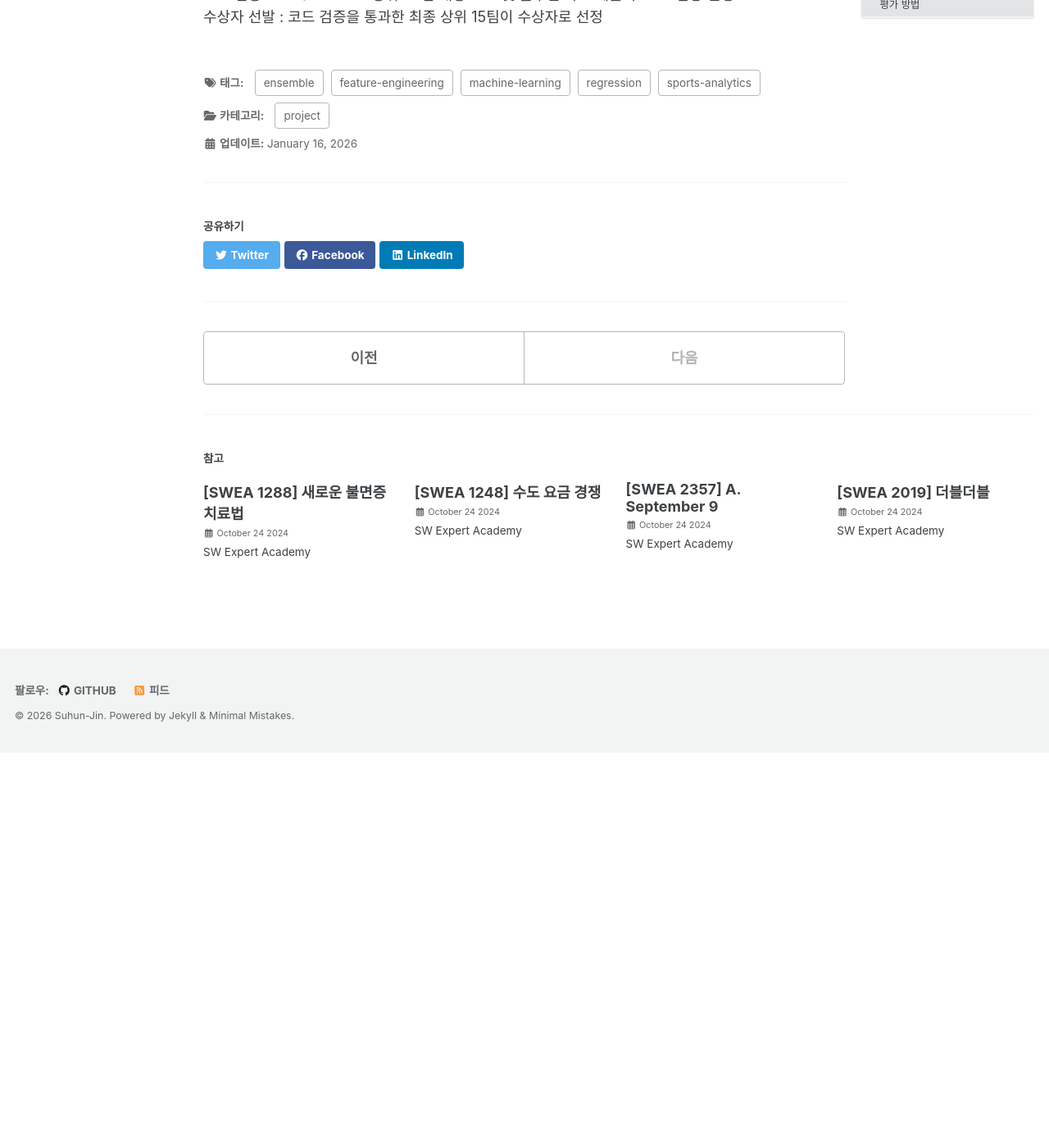
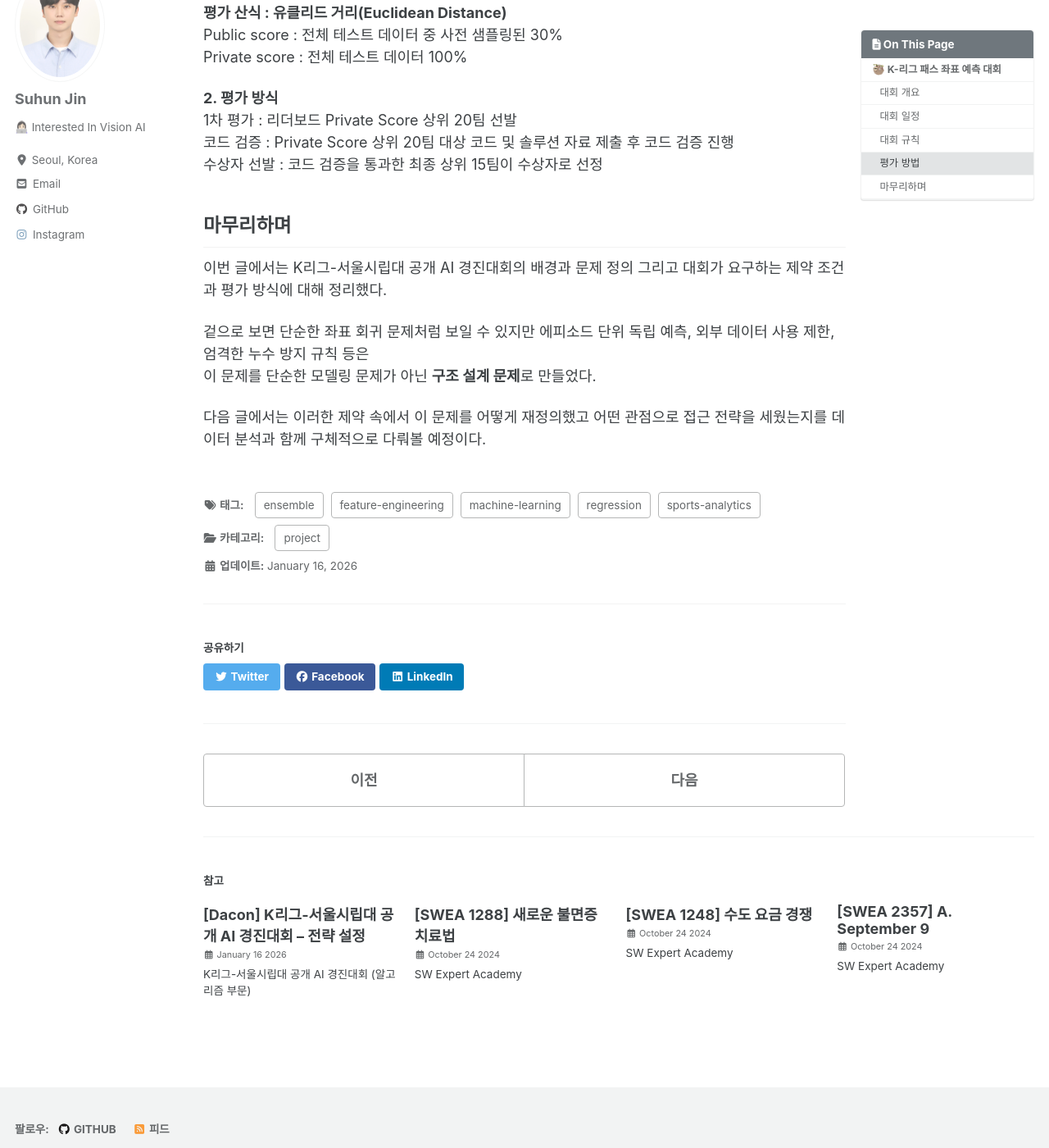
Before and after one commit to huniii32/huniii32.github.io, a Jekyll site: the page built from _posts/2026-01-16-project-01.md, in a window 1280 px wide and 1400 px high, scrolled down 2344 px. Shown: the whole window at 82% size. Built offline with Jekyll 4.4.1, drawn with Linux system fonts in a browser that asks for light colours; cached includes are drawn as plain includes; nearby versions of some CDN libraries; some web fonts are replaced; before the commit the page ends 3262 px from its top, so only the background shows below that; some of the changed text lies outside the part shown.

Commit message:
Feat: Posting project

```diff
--- /dev/null
+++ b/_pages/project.md
@@ -0,0 +1,14 @@
+---
+title: "Project"
+permalink: /project/
+toc_sticky: true
+toc_ads : true
+layout: single
+---
+
+
+---
+##  🖼 **Project**
+
+### [Dacon][K리그-서울시립대 공개 AI 경진대회 (알고리즘 부문)]
+[01: 대회 개요](https://huniii32.github.io/project/project-01)
--- a/_posts/2026-01-16-project-01.md
+++ b/_posts/2026-01-16-project-01.md
@@ -1,6 +1,6 @@
 ---
-title: "[Dacon] K리그-서울시립대 공개 AI 경진대회 (알고리즘 부문) – 대회 개요와 전략 설정"
-excerpt: "K-리그 경기 내 최종 패스 좌표 예측 AI 모델 개발"
+title: "[Dacon] K리그-서울시립대 공개 AI 경진대회 – 대회 개요"
+excerpt: "K리그-서울시립대 공개 AI 경진대회 (알고리즘 부문)"
 categories:
  - project
 tags:
@@ -48,7 +48,7 @@ use_math: true
 
 ## 대회 일정
 <figure>
-  <img src="/images/project/k-league/competition_schedule.png" alt="대회 일정">
+  <img src="/assets/images/project/k-league/competition_schedule.png" alt="대회 일정">
   <figcaption>K리그-서울시립대 AI 경진대회 일정</figcaption>
 </figure>
 
@@ -76,3 +76,12 @@ Private score : 전체 테스트 데이터 100%
 1차 평가 : 리더보드 Private Score 상위 20팀 선발
 코드 검증 : Private Score 상위 20팀 대상 코드 및 솔루션 자료 제출 후 코드 검증 진행
 수상자 선발 : 코드 검증을 통과한 최종 상위 15팀이 수상자로 선정
+
+## 마무리하며
+
+이번 글에서는 K리그-서울시립대 공개 AI 경진대회의 배경과 문제 정의 그리고 대회가 요구하는 제약 조건과 평가 방식에 대해 정리했다.
+
+겉으로 보면 단순한 좌표 회귀 문제처럼 보일 수 있지만 에피소드 단위 독립 예측, 외부 데이터 사용 제한, 엄격한 누수 방지 규칙 등은
+이 문제를 단순한 모델링 문제가 아닌 **구조 설계 문제**로 만들었다.
+
+다음 글에서는 이러한 제약 속에서 이 문제를 어떻게 재정의했고 어떤 관점으로 접근 전략을 세웠는지를 데이터 분석과 함께 구체적으로 다뤄볼 예정이다.
--- /dev/null
+++ b/_posts/2026-01-16-project-02.md
@@ -0,0 +1,21 @@
+---
+title: "[Dacon] K리그-서울시립대 공개 AI 경진대회 – 전략 설정"
+excerpt: "K리그-서울시립대 공개 AI 경진대회 (알고리즘 부문)"
+categories:
+ - project
+tags:
+  - machine-learning
+  - sports-analytics
+  - regression
+  - ensemble
+  - feature-engineering
+search: true
+
+toc: true
+toc_sticky: true
+use_math: true
+---
+
+# 🦥 K-리그 패스 좌표 예측 대회
+
+## 전략 설정
```
